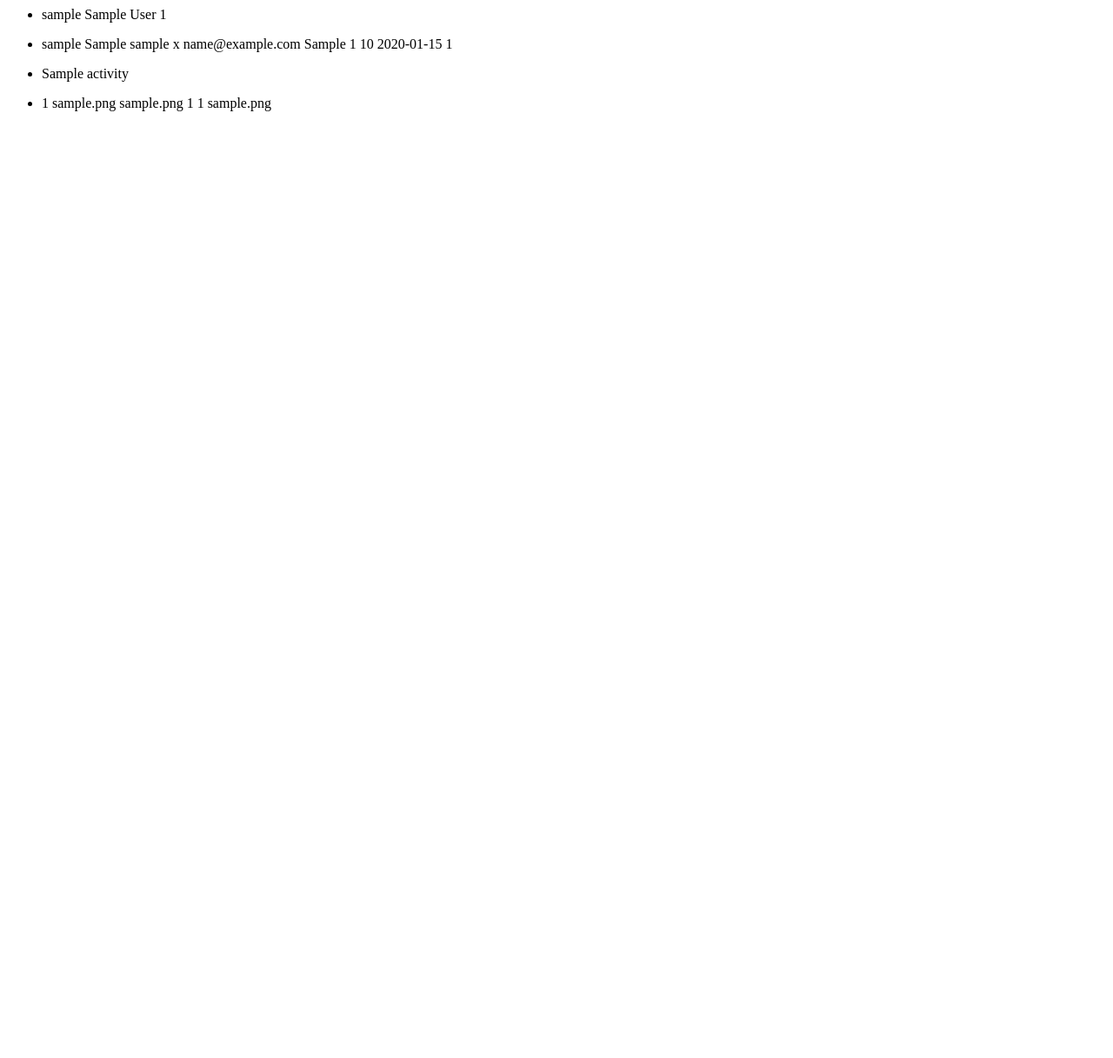
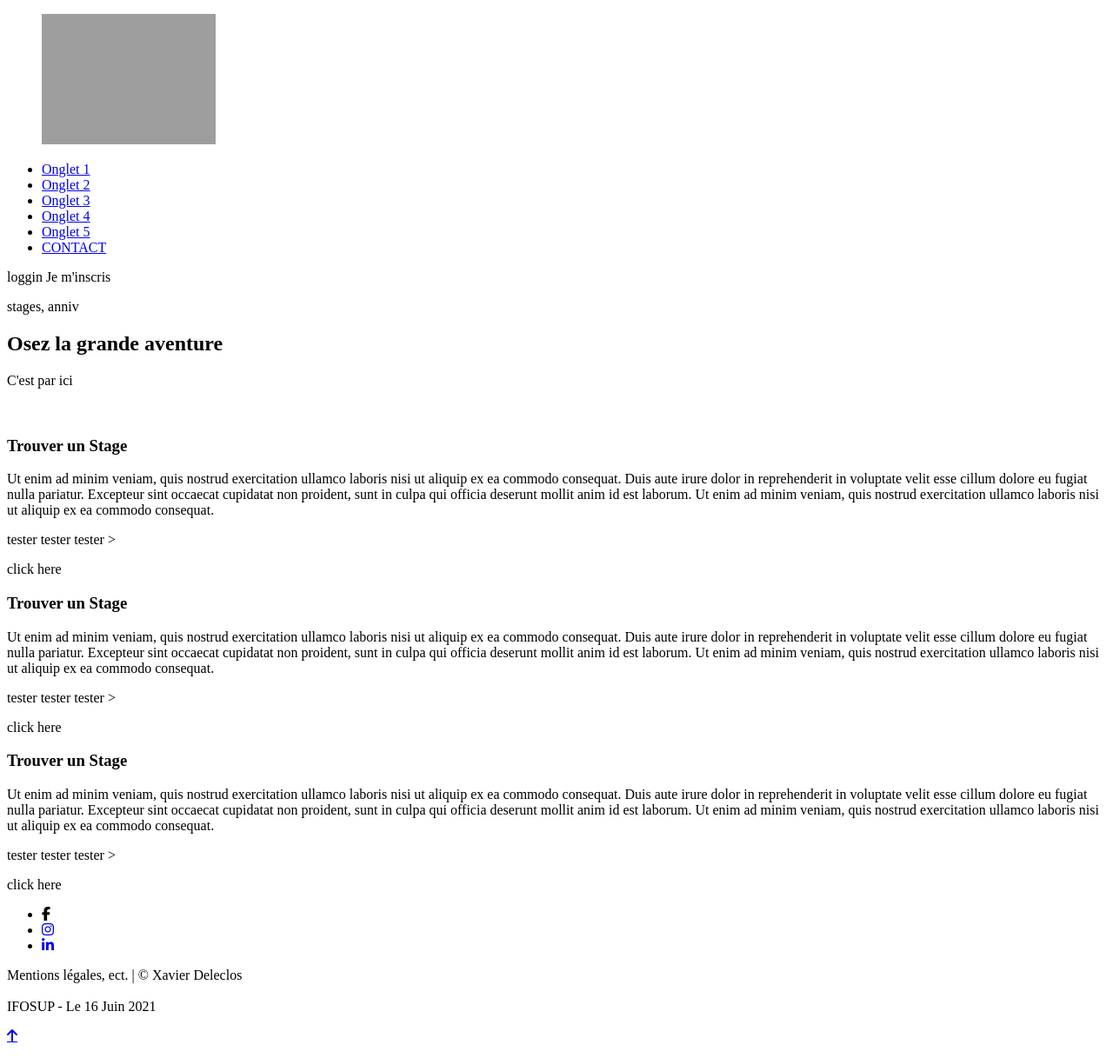
Before and after one commit to AudricSan/Entremonde-Web, a PHP site: page / in a window 1280 px wide. Shown: the whole page at 87% size. Before the commit the page ends 128 px from the top, so only its background shows below. Run offline with PHP 8.4, Linux system fonts and the light colour scheme; tables that the repository leaves empty hold one stand-in row (values such as "Sample post"); some libraries are stand-ins or nearby versions; grey boxes are pictures that could not be loaded.

Commit message:
Update index.php
- Add html

```diff
--- a/public/index.php
+++ b/public/index.php
@@ -1,5 +1,4 @@
 <?php
-
 include('../model/autoload.php');
 
 include('../model/Class/Admin.php');
@@ -35,25 +34,144 @@ require('../model/DAO/TagDAO.php');
 require('../controller/TagController.php');
 
 
-$admin = new AdminController();
-// $admin->show(1);
-$admin->index();
+// $admin = new AdminController();
+// // $admin->show(1);
+// $admin->index();
 
-$user = new UserController();
-// $user->show(1);
-$user->index();
+// $user = new UserController();
+// // $user->show(1);
+// $user->index();
 
-$activity = new ActivityController();
-// $activity->show(1);
-$activity->index();
+// $activity = new ActivityController();
+// // $activity->show(1);
+// $activity->index();
 
-$picture = new PictureController();
-// $picture->show(1);
-$picture->index();
+// $picture = new PictureController();
+// // $picture->show(1);
+// $picture->index();
 
-// $admin->create();
-// $user->create();
-// $activity->create();
-// $picture->create();
+// // $admin->create();
+// // $user->create();
+// // $activity->create();
+// // $picture->create();
+?>
 
+<!DOCTYPE HTML>
+<html lang="fr">
+
+<head>
+    <meta charset="utf-8">
+    <meta name="viewport" content="width=device-width, initial-scale=1.0, shrink-to-fit=no">
+
+    <title>Entremonde</title>
+
+    <meta http-equiv="X-UA-Compatible" content="IE=edge" />
+    <meta name="keywords" content="référencement,SEO,balise meta keywords">
+    <meta name="description" content="Free Web tutorials">
+    <meta name="auteur" content="Xavier Deleclos">
+
+    <link rel="stylesheet" type="text/css" href="css/reset.css" />
+    <link rel="stylesheet" type="text/css" href="css/style.css" media="screen" />
+    <link rel="stylesheet" media="screen and (max-width:1200px)" type="text/css" href="css/medium.css" media="screen">
+    <link rel="stylesheet" media="screen and (max-width:768px)" type="text/css" href="css/min.css" media="screen">
+    <link rel="stylesheet" type="text/css" href="css/print.css" media="print" />
+
+    <!--icones importées-->
+    <script src="https://kit.fontawesome.com/3d76d9e733.js" crossorigin="anonymous"></script>
+    <!--<link rel="stylesheet" href="https://fonts.googleapis.com/icon?family=Material+Icons">-->
+</head>
+
+
+
+<body>
+    <div class="open"></div>
+    <div class="container">
+        <?php
+            include ("include/header.php");
+        ?>
+        <!-- Intro -->
+        <section id="accroche">
+            <p>stages, anniv</p>
+            <h1>Osez la grande aventure</h1>
+            <div class="button" href="#"><span>C'est par ici</span></div>
+        </section>
+
+        <br><br>
+
+        <!--Section stages-->
+        <section id="sectionstage">
+            <article>
+                <section id="sectionstage2">
+                    <div class="stages">
+                        <h3>Trouver un Stage</h3>
+                        <p>
+                            Ut enim ad minim veniam, quis nostrud exercitation ullamco laboris nisi ut aliquip ex ea
+                            commodo consequat. Duis aute irure dolor in reprehenderit in voluptate velit esse cillum
+                            dolore eu fugiat nulla pariatur. Excepteur sint occaecat cupidatat non proident, sunt in
+                            culpa qui officia deserunt mollit anim id est laborum. Ut enim ad minim veniam, quis nostrud
+                            exercitation ullamco laboris nisi ut aliquip ex ea commodo consequat.
+                        </p>
+                        <p>
+                            tester tester tester >
+                        </p>
+                        <a class="button">click here</a>
+                    </div>
+
+                    <div id="player" class="video"></div>
+                </section>
+            </article>
+        </section>
+
+        <!--Section next-->
+        <section id="sectionstage">
+            <article>
+                <section id="sectionstage2">
+                    <div class="stages">
+                        <h3>Trouver un Stage</h3>
+                        <p>
+                            Ut enim ad minim veniam, quis nostrud exercitation ullamco laboris nisi ut aliquip ex ea
+                            commodo consequat. Duis aute irure dolor in reprehenderit in voluptate velit esse cillum
+                            dolore eu fugiat nulla pariatur. Excepteur sint occaecat cupidatat non proident, sunt in
+                            culpa qui officia deserunt mollit anim id est laborum. Ut enim ad minim veniam, quis nostrud
+                            exercitation ullamco laboris nisi ut aliquip ex ea commodo consequat.
+                        </p>
+                        <p>
+                            tester tester tester >
+                        </p>
+                        <a class="button">click here</a>
+                    </div>
+                    <div id="player" class="video"></div>
+                </section>
+            </article>
+        </section>
+
+        <section id="sectionstage">
+            <article>
+                <section id="sectionstage2">
+                    <div class="stages">
+                        <h3>Trouver un Stage</h3>
+                        <p>
+                            Ut enim ad minim veniam, quis nostrud exercitation ullamco laboris nisi ut aliquip ex ea
+                            commodo consequat. Duis aute irure dolor in reprehenderit in voluptate velit esse cillum
+                            dolore eu fugiat nulla pariatur. Excepteur sint occaecat cupidatat non proident, sunt in
+                            culpa qui officia deserunt mollit anim id est laborum. Ut enim ad minim veniam, quis nostrud
+                            exercitation ullamco laboris nisi ut aliquip ex ea commodo consequat.
+                        </p>
+                        <p>
+                            tester tester tester >
+                        </p>
+                        <a class="button">click here</a>
+                    </div>
+                    <div id="player" class="video"></div>
+                </section>
+            </article>
+        </section>
+</body>
+
+<?php
+    include ("include/footer.php");
 ?>
+
+<script src="index.js"></script>
+
+</html>
```
